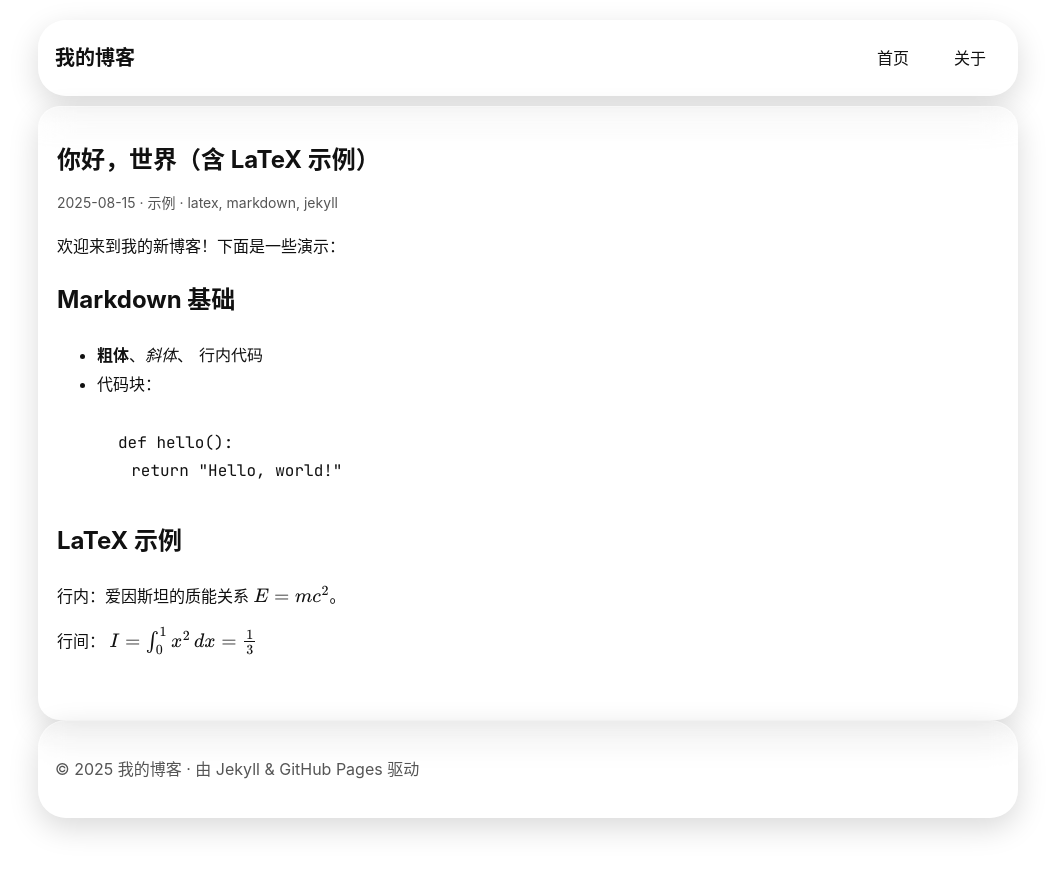
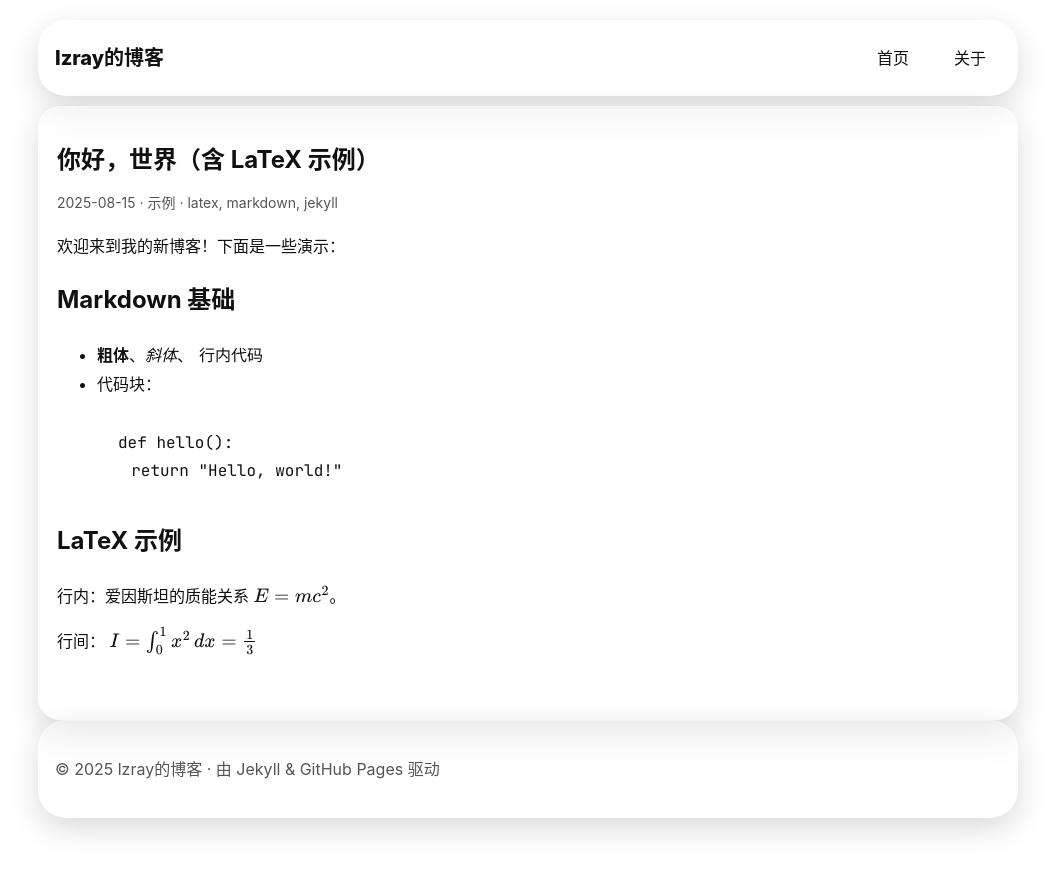
Before and after one commit to lzray-universe/blog, a Jekyll site: the page built from _posts/2025-08-15-hello-world.md, in a window 1280 px wide. Shown: the top 873 px of the page, without its empty margins (112-1167 px from the left). Built offline with Jekyll 4.4.1, drawn with Linux system fonts in a browser that asks for light colours; some web fonts are replaced.

Commit message:
Update _config.yml

```diff
--- a/_config.yml
+++ b/_config.yml
@@ -1,4 +1,4 @@
-title: 我的博客
+title: lzray的博客
 description: "使用 Jekyll + GitHub Actions + GitHub Pages 的个人博客"
 lang: zh-CN
 timezone: Asia/Shanghai
```
